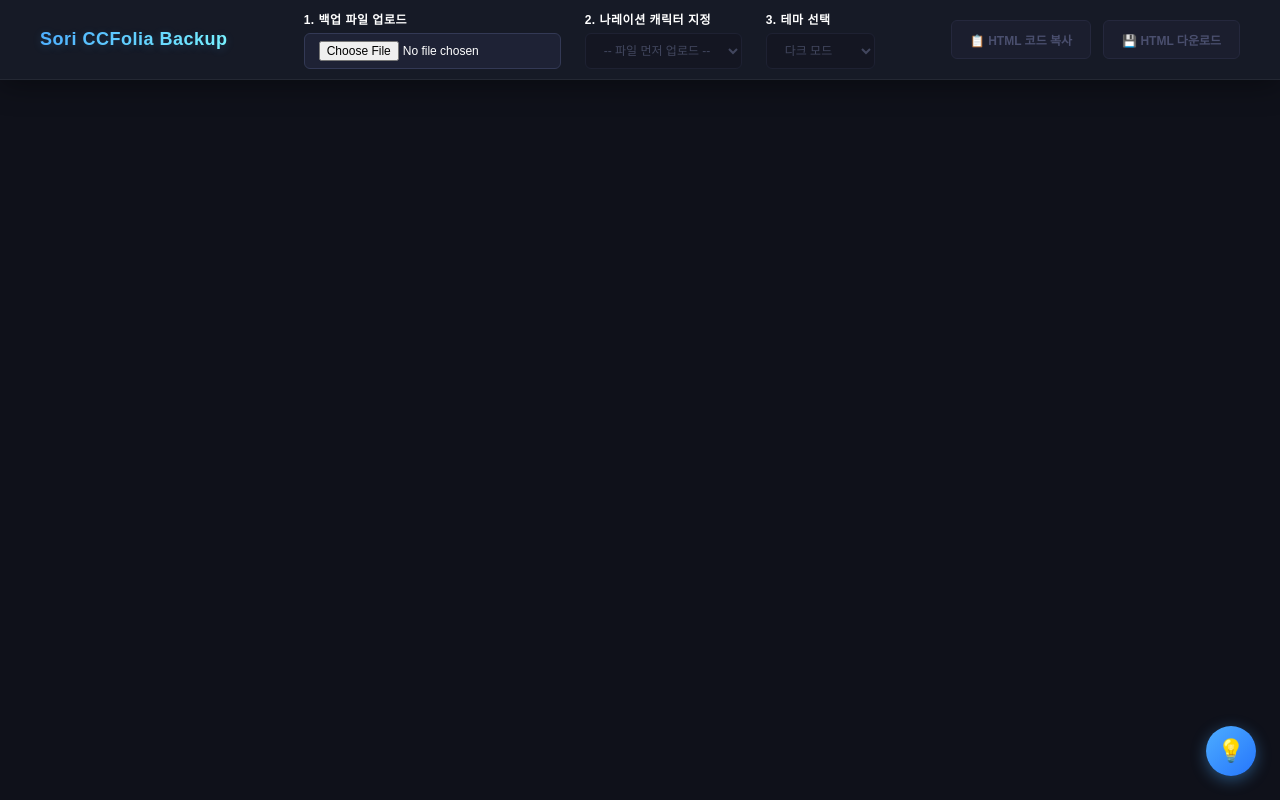
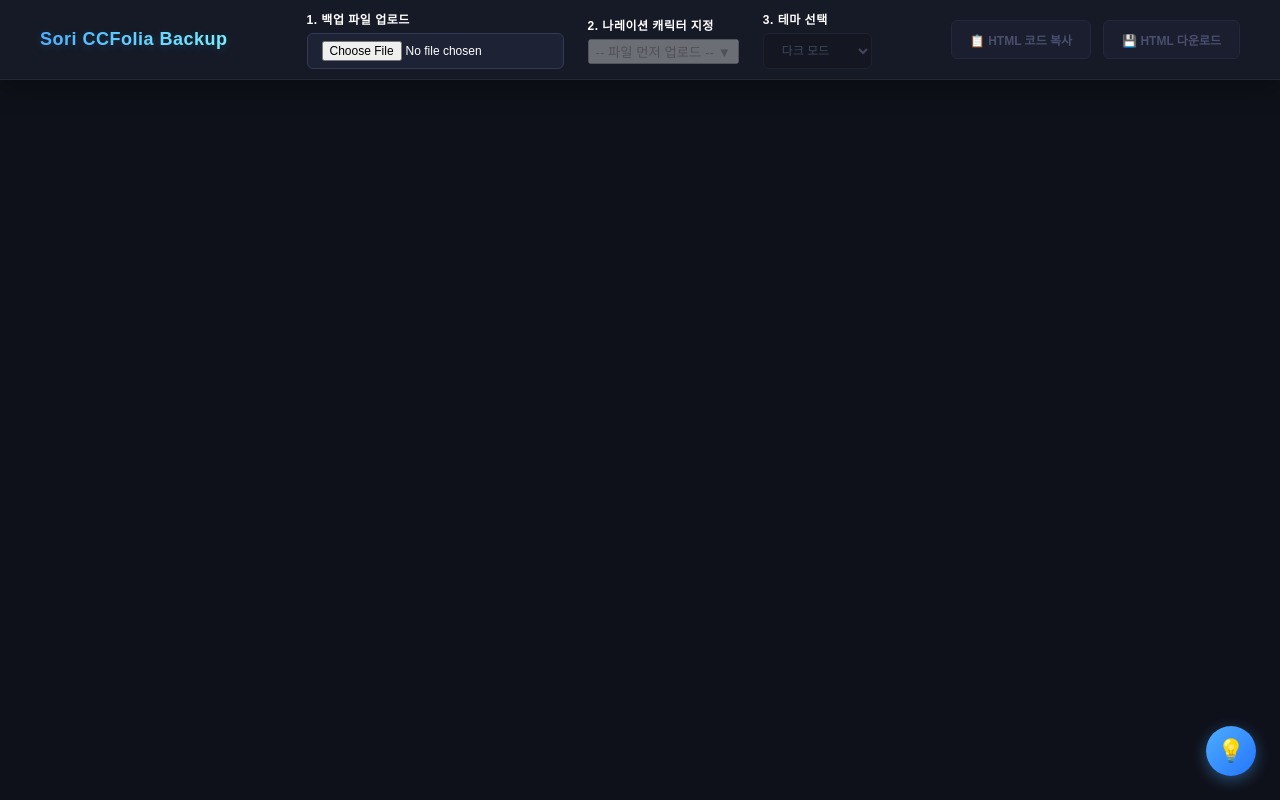
Before and after one commit to soundphilo/sori_logbackup, a plain HTML site: page index.html in a window 1280 px wide. Drawn offline with Linux system fonts and the light colour scheme.

Commit message:
Update index.html
드롭다운 추가

```diff
--- a/index.html
+++ b/index.html
@@ -301,9 +301,15 @@
             </div>
             <div class="control-item">
                 <strong>2. 나레이션 캐릭터 지정</strong>
-                <select id="narration-select" disabled>
-                    <option value="">-- 파일 먼저 업로드 --</option>
-                </select>
+                <div class="custom-dropdown" id="narration-dropdown">
+                    <button type="button" class="dropdown-button" id="dropdown-btn" disabled>
+                        <span>-- 파일 먼저 업로드 --</span>
+                        <span class="arrow">▼</span>
+                    </button>
+                    <div class="dropdown-menu" id="dropdown-menu">
+                        <!-- JS에서 체크박스 목록이 생성됩니다 -->
+                    </div>
+                </div>
             </div>
             <div class="control-item">
                 <strong>3. 테마 선택</strong>
```
